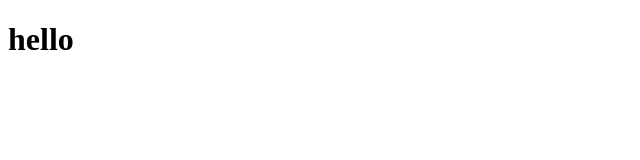
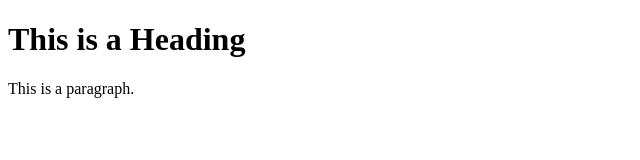
Before and after one commit to michaelanderson1303/incremental, a plain HTML site: page index.html in a window 1280 px wide. Shown: the whole page, without its empty margins (0-640 px from the left). Drawn offline with Linux system fonts and the light colour scheme.

Commit message:
Update index.html

```diff
--- a/index.html
+++ b/index.html
@@ -1,4 +1,12 @@
 <!DOCTYPE html>
 <html>
-  <h1> hello </h1>
+<head>
+<title>Game Title</title>
+</head>
+<body>
+
+<h1>This is a Heading</h1>
+<p>This is a paragraph.</p>
+
+</body>
 </html>
```
